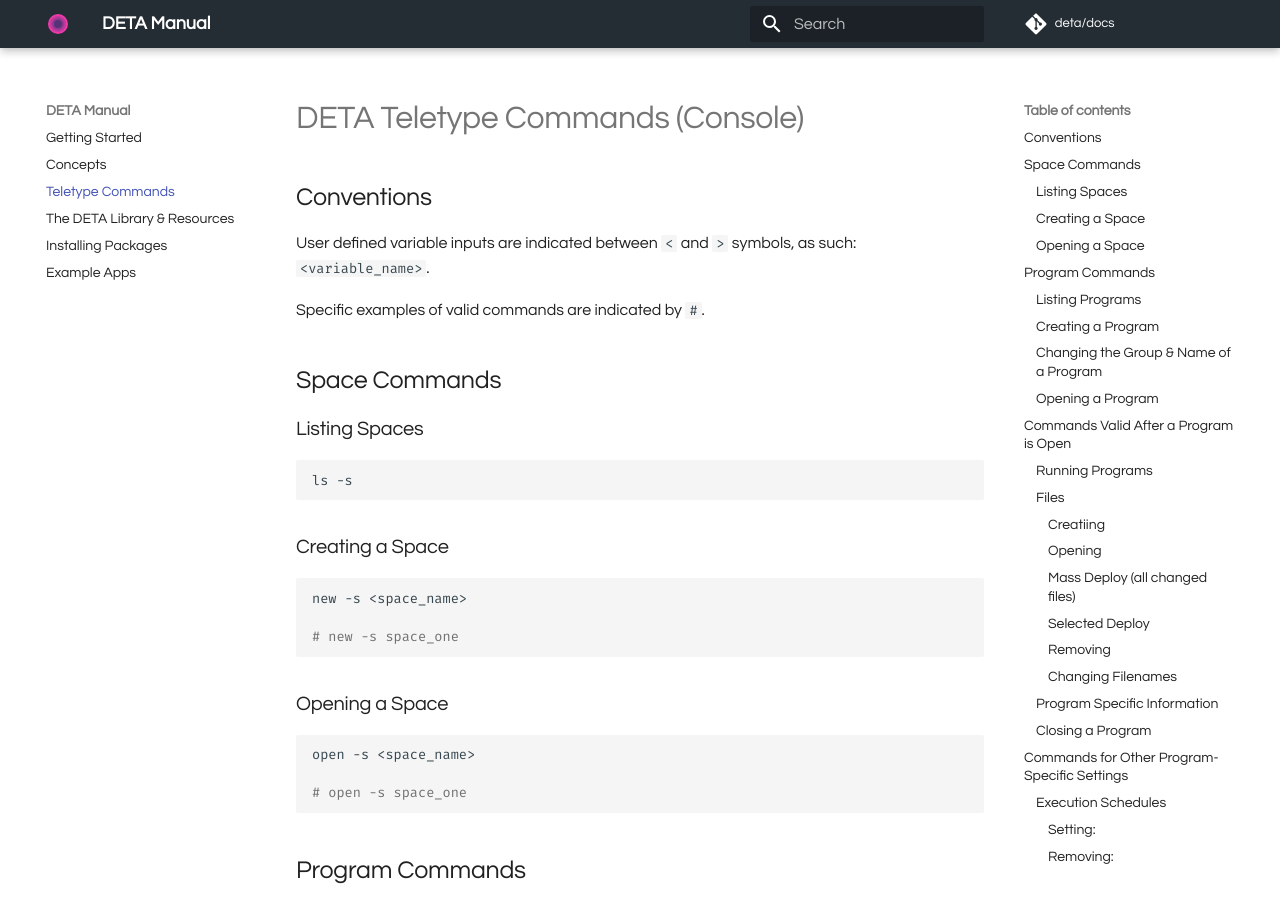
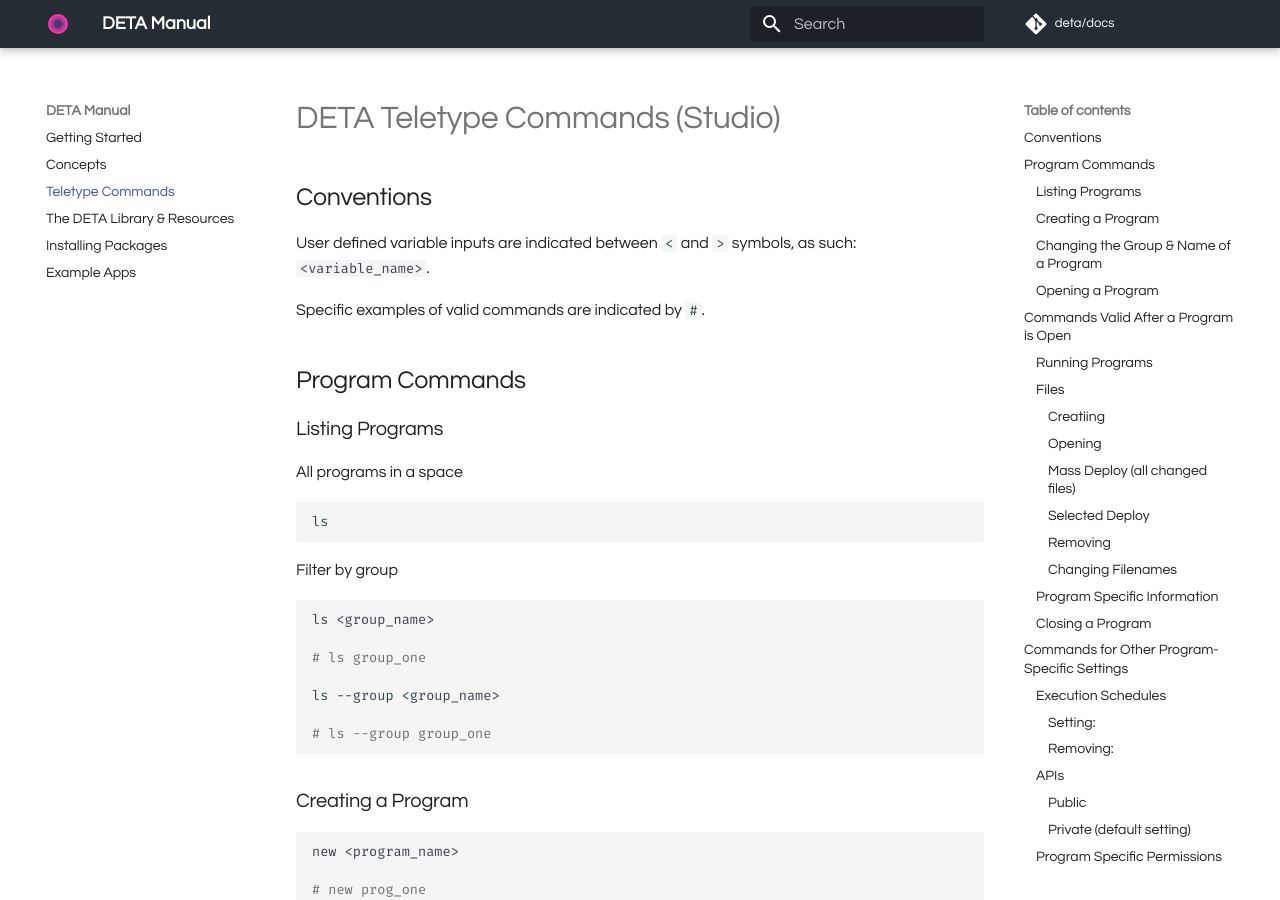
Before and after one commit to fmquaglia/manual, an MkDocs documentation site: the page built from docs/teletype.md, in a window 1280 px wide and 900 px high. Built offline with MkDocs 1.6.1 and Material for MkDocs 9.7.7, drawn with Linux system fonts in a browser that asks for light colours; comment, search, counter and statistics services are not loaded.

Commit message:
#6 remove space commands

````diff
--- a/docs/teletype.md
+++ b/docs/teletype.md
@@ -1,32 +1,10 @@
-# DETA Teletype Commands (Console)
+# DETA Teletype Commands (Studio)
 
 ## Conventions
 User defined variable inputs are indicated between `<` and `>` symbols, as such: `<variable_name>`.
 
 Specific examples of valid commands are indicated by `#`.
 
-
-## Space Commands
-
-### Listing Spaces
-```shell
-ls -s
-```
-
-### Creating a Space
-```shell
-new -s <space_name>
-
-# new -s space_one
-```
-
-### Opening a Space
-
-```shell
-open -s <space_name>
-
-# open -s space_one
-```
 
 ## Program Commands
 
````
